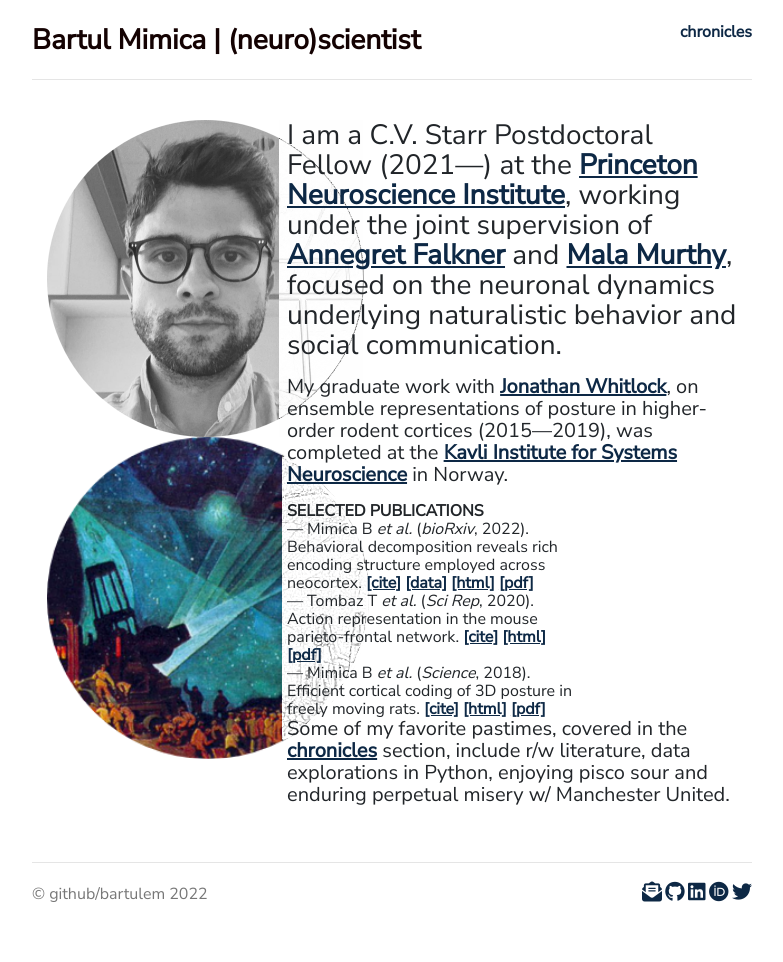
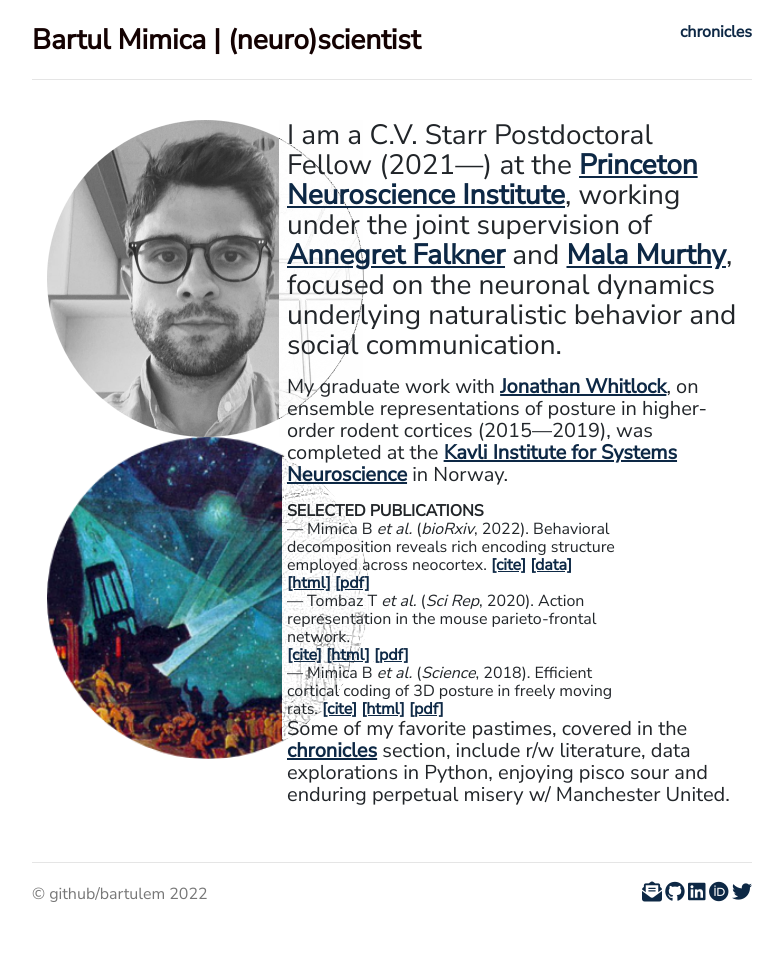
Before and after one commit to bartulem/bartulem.github.io, a Jekyll site: the page built from index.html, in a window 1280 px wide. Shown: the whole page, without its empty margins (248-1031 px from the left). Built offline with Jekyll 4.4.1, drawn with Linux system fonts in a browser that asks for light colours; nearby versions of some CDN libraries; comment, search, counter and statistics services are not loaded; a style sheet for code colours, icons or effects is not loaded.

Commit message:
change pubs layout v73

```diff
--- a/index.html
+++ b/index.html
@@ -22,35 +22,35 @@ tag: (neuro)scientist
 		</div>
 	</div>
 	<div class="row">
-		<div class="col-sm-8">
+		<div class="col-sm-9">
 		<p align="left" class="publications">— Mimica B <em>et al.</em> (<em>bioRxiv</em>, 2022). Behavioral decomposition reveals rich encoding structure employed across neocortex. <a href="files/mimica2022.bib" download><u>[cite]</u></a> <a href="https://figshare.com/articles/dataset/Rat_3D_Tracking_E-Phys_KISN_2020_Dataset/17903834" target="_blank"><u>[data]</u></a> <a href="https://www.biorxiv.org/content/10.1101/2022.02.08.479515v2" target="_blank"><u>[html]</u></a> <a href="/files/MTBFDW_2022_bioRxiv.pdf" target="_blank"><u>[pdf]</u></a></p>
 		</div>
 		<div class="col-sm-2">
 		</a> <span class="__dimensions_badge_embed__" data-doi="10.1101/2022.02.08.479515" data-style="small_circle"></span><script async src="https://badge.dimensions.ai/badge.js" charset="utf-8"></script>
 		</div>
-		<div class="col-sm-2">
+		<div class="col-sm-1">
 		<a class="altmetric-embed" data-badge-popover="right" data-badge-type="donut" data-doi="10.1101/2022.02.08.479515" data-hide-no-mentions="false"></a>
 		</div>
 	</div>
 	<div class="row">
-		<div class="col-sm-8">
-		<p align="left" class="publications">— Tombaz T <em>et al.</em> (<em>Sci Rep</em>, 2020). Action representation in the mouse parieto-frontal network. <a href="files/tombaz2020.bib" download><u>[cite]</u></a> <a href="https://www.nature.com/articles/s41598-020-62089-6?error=cookies_not_supported&code=e0a538d4-9569-4b30-b2d1-d78d1c8e03b3" target="_blank"><u>[html]</u></a> <a href="/files/tombaz2020_scireports.pdf" target="_blank"><u>[pdf]</u></a></p>
+		<div class="col-sm-9">
+		<p align="left" class="publications">— Tombaz T <em>et al.</em> (<em>Sci Rep</em>, 2020). Action representation in the mouse parieto-frontal network. </br> <a href="files/tombaz2020.bib" download><u>[cite]</u></a> <a href="https://www.nature.com/articles/s41598-020-62089-6?error=cookies_not_supported&code=e0a538d4-9569-4b30-b2d1-d78d1c8e03b3" target="_blank"><u>[html]</u></a> <a href="/files/tombaz2020_scireports.pdf" target="_blank"><u>[pdf]</u></a></p>
 		</div>
 		<div class="col-sm-2">
 		</a> <span class="__dimensions_badge_embed__" data-doi="10.1038/s41598-020-62089-6" data-style="small_circle"></span><script async src="https://badge.dimensions.ai/badge.js" charset="utf-8"></script>
 		</div>
-		<div class="col-sm-2">
+		<div class="col-sm-1">
 		<a class="altmetric-embed" data-badge-popover="right" data-badge-type="donut" data-doi="10.1038/s41598-020-62089-6" data-hide-no-mentions="true"></a>
 		</div>
 	</div>
 	<div class="row">
-		<div class="col-sm-8">
+		<div class="col-sm-9">
 		<p align="left" class="publications">— Mimica B <em>et al.</em> (<em>Science</em>, 2018). Efficient cortical coding of 3D posture in freely moving rats. <a href="/files/mimica2018.bib" download><u>[cite]</u></a> <a href="https://science.sciencemag.org/content/362/6414/584" target="_blank"><u>[html]</u></a> <a href="files/mimica2018_science.pdf" target="_blank"><u>[pdf]</u></a></p>
 		</div>
 		<div class="col-sm-2">
 		</a> <span class="__dimensions_badge_embed__" data-doi="10.1126/science.aau2013" data-style="small_circle"></span><script async src="https://badge.dimensions.ai/badge.js" charset="utf-8"></script>
 		</div>
-		<div class="col-sm-2">
+		<div class="col-sm-1">
 		<a class="altmetric-embed" data-badge-popover="right" data-badge-type="donut" data-doi="10.1126/science.aau2013" data-hide-no-mentions="true"></a>
 		</div>
 	</div>
```
